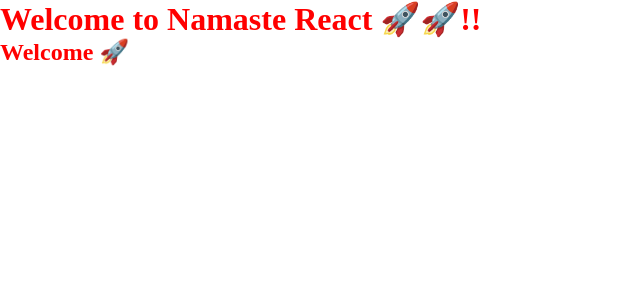
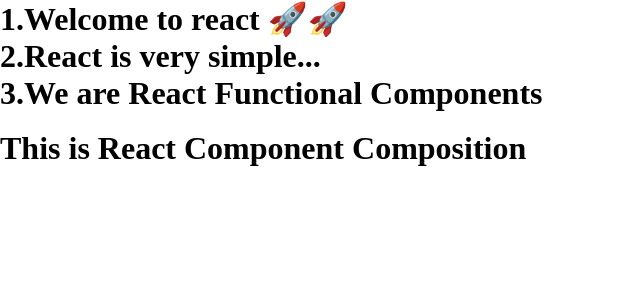
Before and after one commit to tirumalateja19/React, a React (Vite) app: page / in a window 1280 px wide. Shown: the top 300 px of the page, without its empty margins (0-640 px from the left). Built offline with nearby package versions, Linux system fonts and the light colour scheme.

Commit message:
episode3

```diff
--- /dev/null
+++ b/App.js
@@ -0,0 +1,22 @@
+import React from "react";
+import ReactDOM from "react-dom/client";
+
+const Heading1 = () => <h1 id="heading">1.Welcome to react 🚀🚀</h1>;
+const Heading2 = () => <h1>2.React is very simple...</h1>;
+const Heading3 = () => {
+  return <h1>3.We are React Functional Components</h1>;
+};
+const HeadingComposition = () => (
+  <div id="container">
+    <Heading1 />
+    {Heading2()}
+    <Heading3></Heading3>
+    <br></br>
+    <div id="inside">
+      <h1>This is React Component Composition</h1>
+    </div>
+  </div>
+);
+
+const root = ReactDOM.createRoot(document.getElementById("root"));
+root.render(<HeadingComposition />);
--- a/index.html
+++ b/index.html
@@ -10,18 +10,10 @@
 
 <body>
     <div id="root">
-        <h1>Hello World from html!</h1>
+        <h1>Not Rendering ???</h1>
     </div>
-    <!-- <script>
-        const heading = document.createElement("h1");
-        heading.innerHTML = "Hello World from JavaScript!!!";
-        const root = document.getElementById("root");
-        root.appendChild(heading);
-    </script> -->
-    <script crossorigin src="https://unpkg.com/react@18/umd/react.development.js"></script>
-    <script crossorigin src="https://unpkg.com/react-dom@18/umd/react-dom.development.js"></script>
-    <script src="./index.js" type="module">
-    </script>
+
+    <script src="./App.js" type="module"></script>
 </body>
 
 </html>
--- a/package.json
+++ b/package.json
@@ -3,6 +3,8 @@
   "version": "1.0.0",
   "description": "Learning react",
   "scripts": {
+    "start": "parcel index.html",
+    "build": "parcel build index.html",
     "test": "jest"
   },
   "repository": {
```
